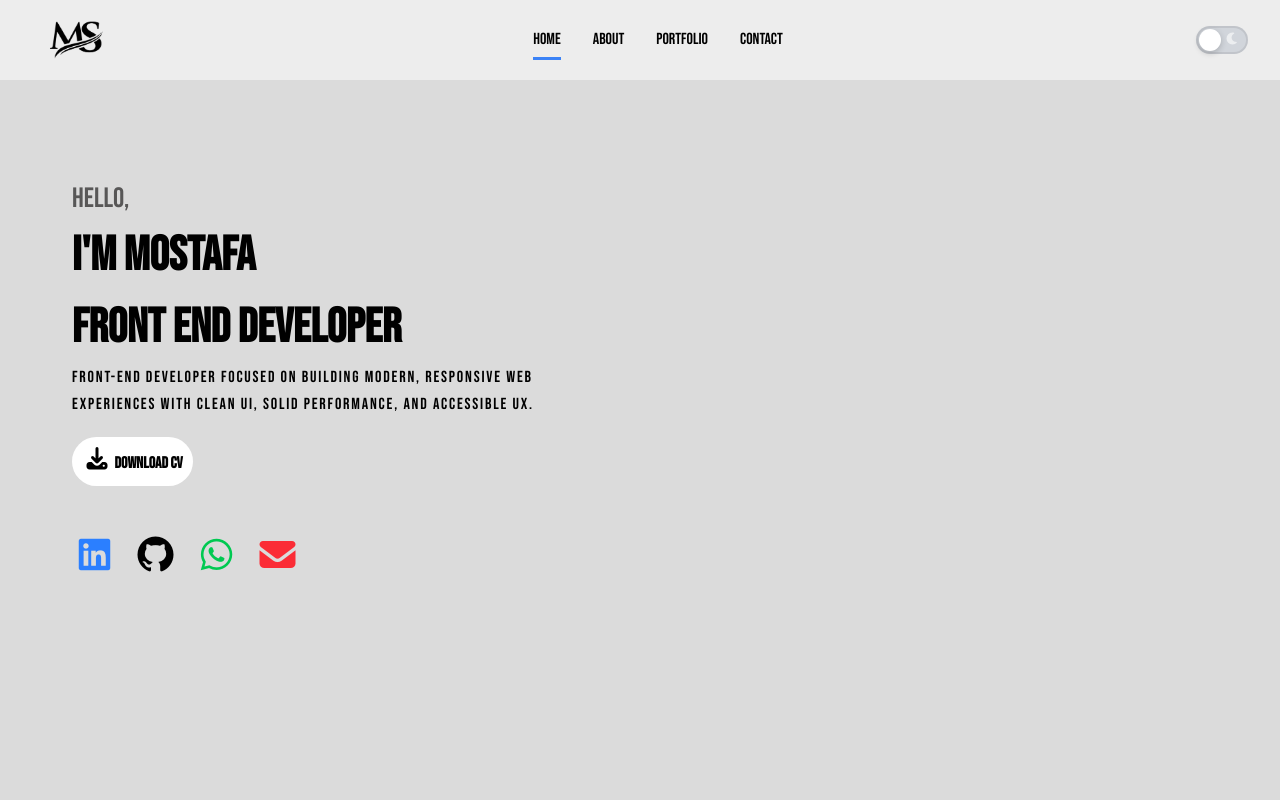
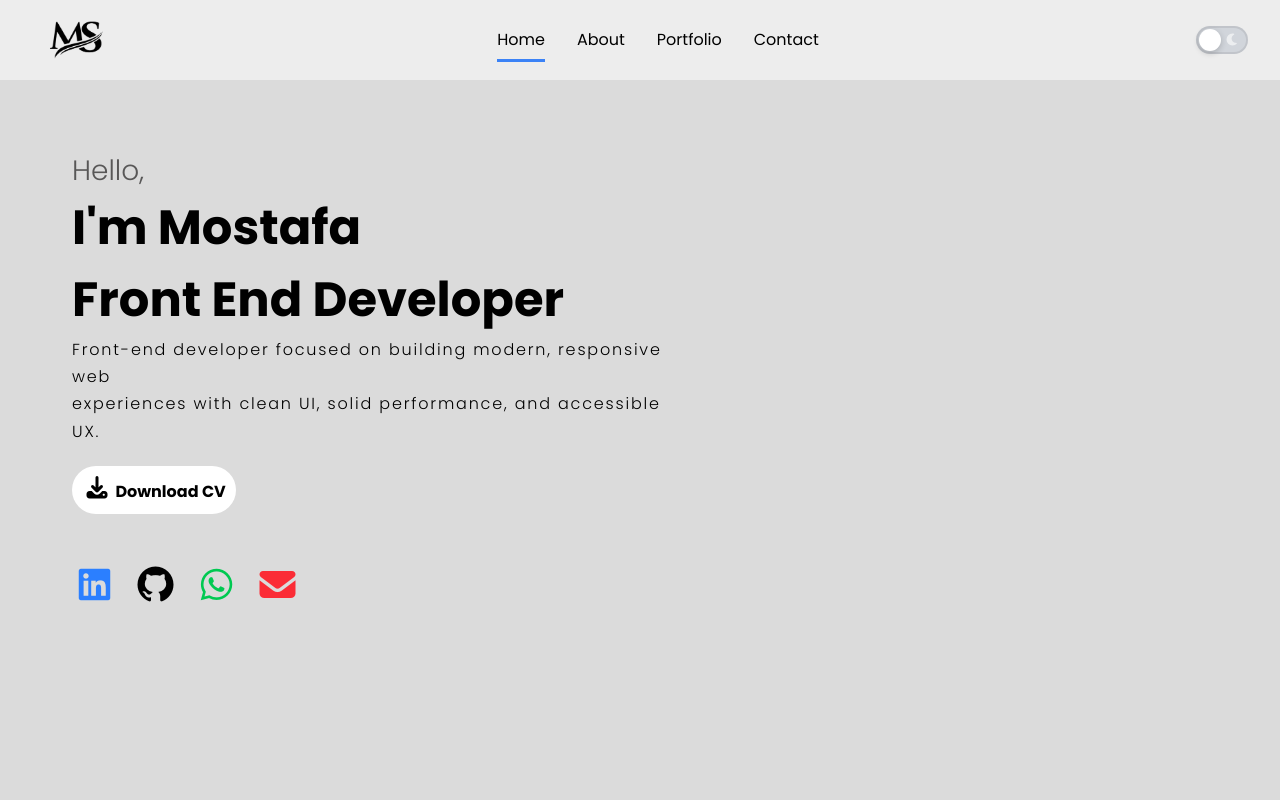
Before and after one commit to mostgiu/mostafa-s-portfolio, a React (Vite) app: page / in a window 1280 px wide. Shown: the top 800 px of the page. Built offline with nearby package versions, Linux system fonts and the light colour scheme.

Commit message:
Update global font family to Poppins

```diff
--- a/src/index.css
+++ b/src/index.css
@@ -1,4 +1,4 @@
-@import url("https://fonts.googleapis.com/css2?family=Bebas+Neue&display=swap");
+@import url("https://fonts.googleapis.com/css2?family=Poppins:wght@300;400;500;600;700&display=swap");
 @import "tailwindcss";
 * {
   margin: 0;
@@ -6,7 +6,7 @@
   box-sizing: border-box;
   text-decoration: none;
   background: transparent;
-  font-family: "Bebas Neue", sans-serif;
+  font-family: "Poppins", -apple-system, BlinkMacSystemFont, "Segoe UI", sans-serif;
 }
 html{overflow-x: hidden;}
 body {
```
